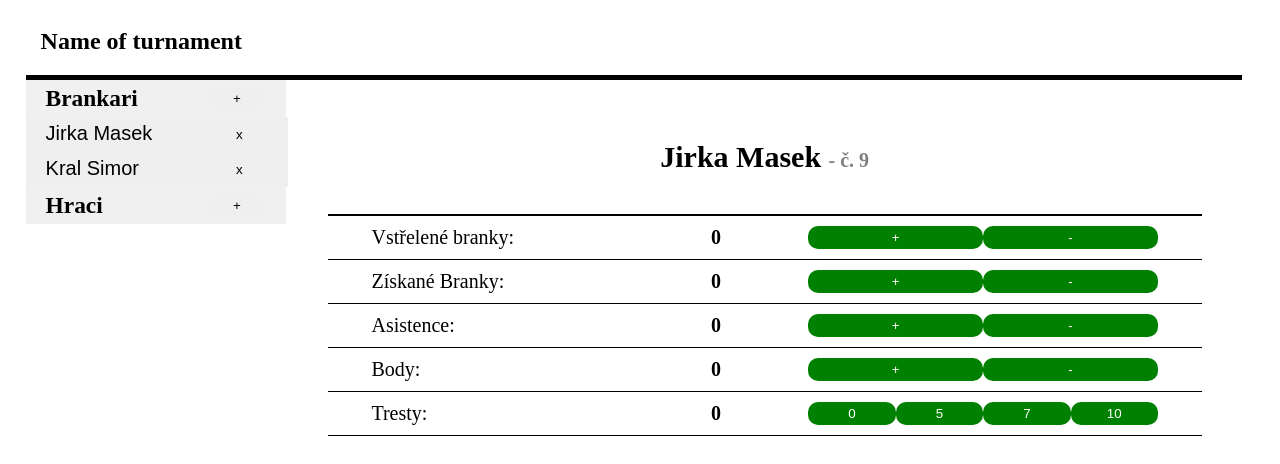
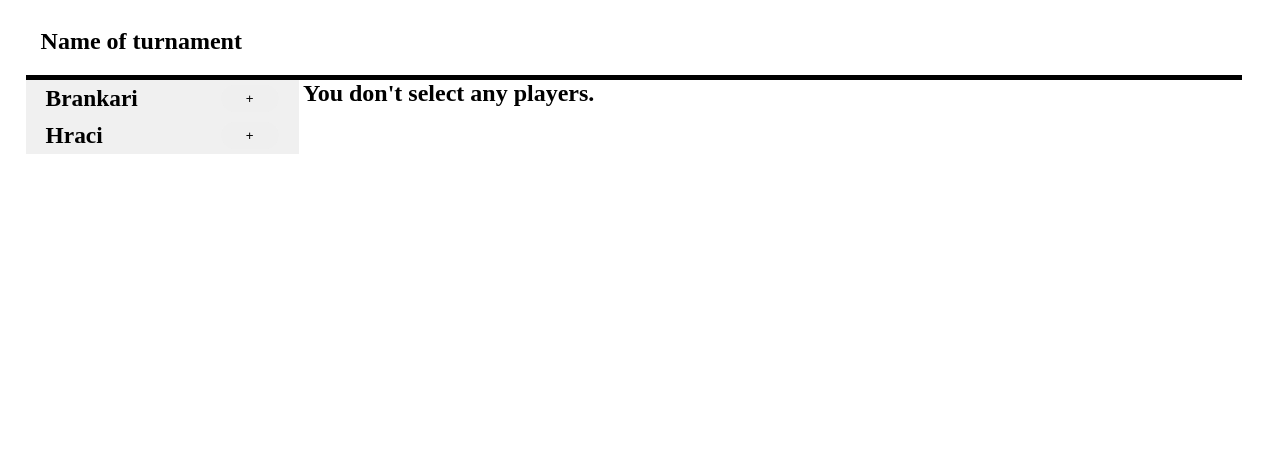
Before and after one commit to MiloslavStekrt/football-utkani, a React (Create React App) app: page / in a window 1280 px wide. Shown: the top 464 px of the page. Built offline with nearby package versions, Linux system fonts and the light colour scheme.

Commit message:
Just do it to work, add option to add player from db

```diff
--- a/src/Add_player.js
+++ b/src/Add_player.js
@@ -1,7 +1,7 @@
 import React,{useState} from 'react';
 import './css/Add_player.css';
 
-const Add_player = ({players, setPlayer_line, player_line, foot, type}) => {
+const Add_player = ({players, setPlayer_line, player_line, foot, type, setStatus}) => {
     const [selectValue, setSelectValue] = useState();
     const changeSelect = (e) => {
         setSelectValue(
@@ -14,6 +14,7 @@ const Add_player = ({players, setPlayer_line, player_line, foot, type}) => {
                 ...player_line, {name:selectValue[0].name, foot:selectValue[0].foot, number:selectValue[0].number,  id:selectValue[0].id, vstrele_branky: selectValue[0].vstrele_branky, ziskane_branky: selectValue[0].ziskane_branky, assistence: selectValue[0].assistence, bodu: selectValue[0].bodu, trestu: selectValue[0].trestu}
             ]);
             document.getElementById(type).style.display = "none";
+            setStatus(selectValue[0])
         }
     }
     return (
--- a/src/App.js
+++ b/src/App.js
@@ -22,11 +22,7 @@ const App = () => {
         {name:"Kral Simor",foot:true, number:24,  id:Math.random()*1000, vstrele_branky: 0, ziskane_branky: 0, assistence: 0,bodu: 0, trestu: 0}
     ]);
     const [status, setStatus] = useState(players[0]);
-    const [player_line, setPlayer_line] = useState([
-        {name:"Jirka Masek",foot:true, number:9,  id:Math.random()*1000, vstrele_branky: 0, ziskane_branky: 0, assistence: 0,bodu: 0, trestu: 0},
-        {name:"Kral Simor",foot:true, number:24,  id:Math.random()*1000, vstrele_branky: 0, ziskane_branky: 0, assistence: 0,bodu: 0, trestu: 0}
-    ]);
-
+    const [player_line, setPlayer_line] = useState([]);
     return (
         <main>
             <section className="topbar">
@@ -46,11 +42,13 @@ const App = () => {
                     players={player_line}/>
             </section>
             <Add_player players={players}
+                setStatus={setStatus}
                 setPlayer_line={setPlayer_line}
                 player_line={player_line}
                 foot={true}
                 type="add_brankar"/>
             <Add_player players={players}
+                setStatus={setStatus}
                 setPlayer_line={setPlayer_line}
                 player_line={player_line}
                 foot={false}
--- a/src/Player.js
+++ b/src/Player.js
@@ -5,12 +5,14 @@ const Player = ({player, setPlayers, players, setStatus}) => {
         setStatus(player);
     }
     return (
-        <button onClick={showPlayer} className="span">
-            <p>{player.name}</p>
+        <div className="span">
+            <button onClick={showPlayer} className="showItem">
+                <p>{player.name}</p>
+            </button>
             <button onClick={(e)=>{e.preventDefault();
                 setPlayers(players.filter(el => el.id !== player.id));}
-                }>x</button>
-        </button>
+            }>x</button>
+        </div>
     )
 }
 
--- a/src/Player_stats.js
+++ b/src/Player_stats.js
@@ -181,8 +181,8 @@ const Player_stats = ({ status, setStatus, setPlayers, players }) => {
         )
     }
     return (
-        <div className="mainStats">
-
+        <>
+            {players[0] ? <div className="mainStats">
             <h1>{status.name} {status.foot ? <small> - Brankař {status.number}</small> : <small>- č. {status.number}</small>}</h1>
             <section>
                 <article>
@@ -236,7 +236,8 @@ const Player_stats = ({ status, setStatus, setPlayers, players }) => {
                     <button onClick={t_hei}>10</button>
                 </article>
             </section>
-        </div>
+        </div> : <div><h1>You don't select any players.</h1></div>}
+        </>
     )
 }
 
--- a/src/css/PlayerList.css
+++ b/src/css/PlayerList.css
@@ -9,9 +9,9 @@
     font-size: 20px;
     text-align: center;
     padding: 5px 20px;
-    width: 100%;
+    width: 84%;
 }
-button.span:hover{
+.span button:hover{
     background-color: rgb(209, 209, 209);
     border-radius: 10px;
 }
@@ -20,13 +20,13 @@ button.span:hover{
     padding: 5px 25px;
     border: none;
 }
+.span button.showItem {
+    margin: 0;
+    padding: 0;
+    flex: 1;
+}
 .span{
     border: none;
-}
-.span button:hover {
-    border: 5px solid rgb(212, 212, 212);
-    padding: 0px 20px;
-    border-radius: 0;
 }
 .span.nadpis {
     background-color: rgb(240, 240, 240);
```
